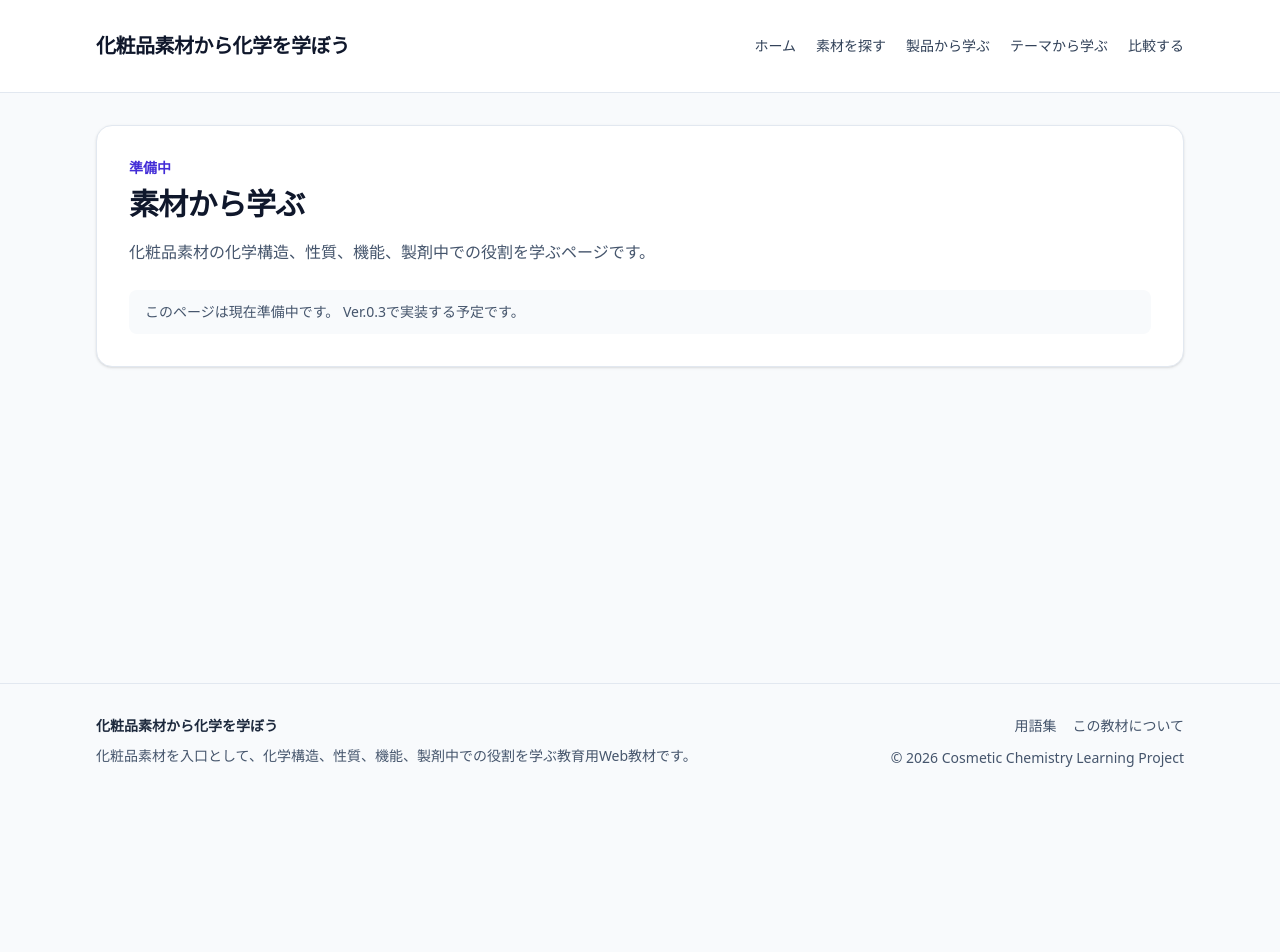
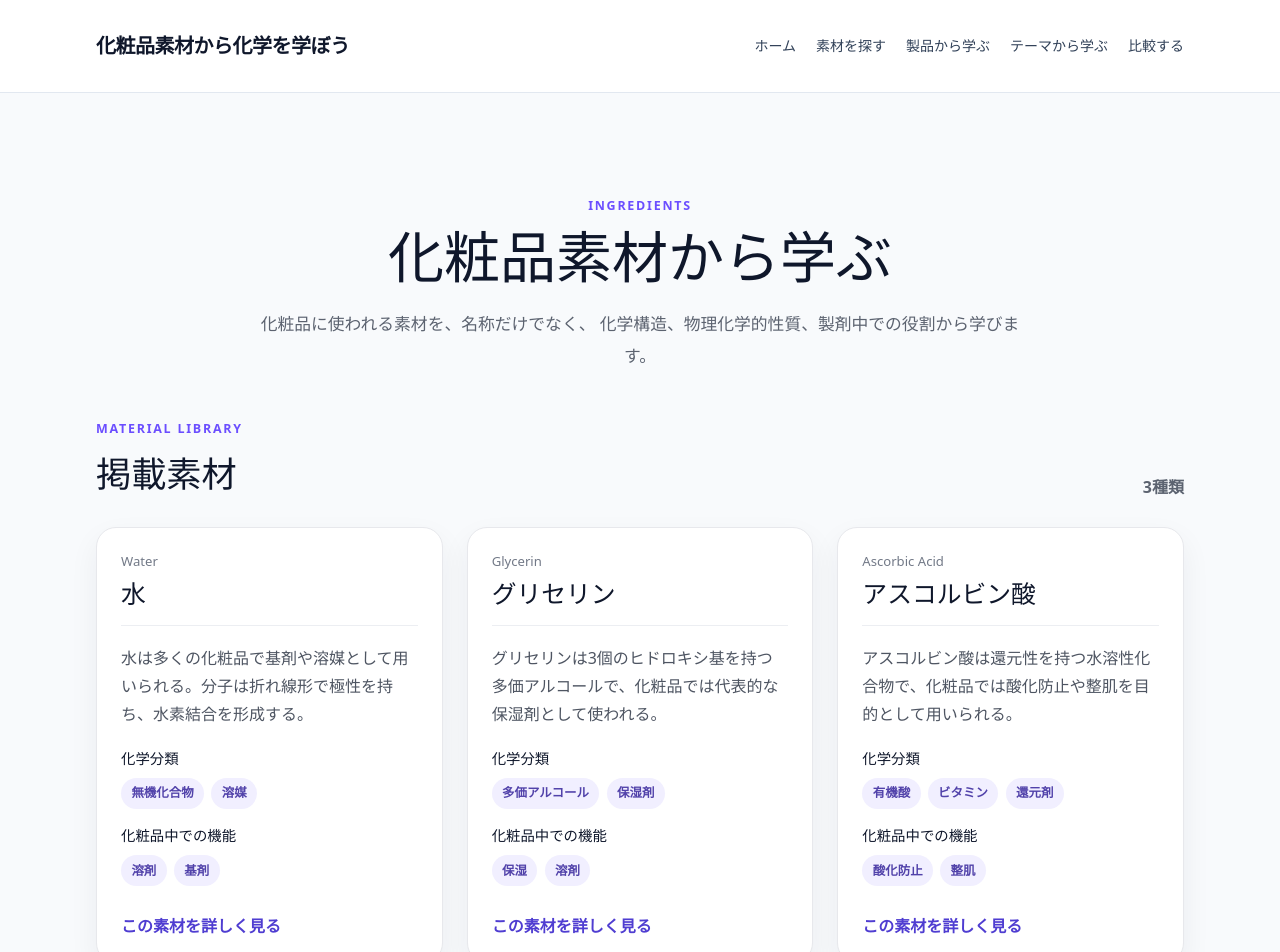
Before and after one commit to Yoshimasa-design/cosmetic-chemistry-learning, a Next.js app: page /ingredients in a window 1280 px wide. Shown: the top 952 px of the page. Before the commit the page ends 800 px from the top, so only its background shows below. Built offline with nearby package versions, Linux system fonts and the light colour scheme.

Commit message:
Add ingredient list page

```diff
--- a/app/globals.css
+++ b/app/globals.css
@@ -29,3 +29,150 @@ a {
   background: rgb(199 210 254);
   color: rgb(30 27 75);
 }
+
+/* Ingredient list */
+
+.page-hero {
+  margin: 0 auto;
+  max-width: 760px;
+  padding: 4.5rem 0 3rem;
+  text-align: center;
+}
+
+.page-hero__eyebrow,
+.section-heading__eyebrow {
+  color: var(--color-accent, #6b4eff);
+  font-size: 0.78rem;
+  font-weight: 700;
+  letter-spacing: 0.14em;
+  margin-bottom: 0.5rem;
+  text-transform: uppercase;
+}
+
+.page-hero h1 {
+  font-size: clamp(2rem, 5vw, 3.5rem);
+  line-height: 1.15;
+  margin-bottom: 1.25rem;
+}
+
+.page-hero p:last-child {
+  color: var(--color-text-muted, #5c6370);
+  font-size: 1.05rem;
+  line-height: 1.9;
+}
+
+.content-section {
+  padding-bottom: 5rem;
+}
+
+.section-heading {
+  align-items: end;
+  display: flex;
+  justify-content: space-between;
+  margin-bottom: 1.75rem;
+  gap: 1rem;
+}
+
+.section-heading h2 {
+  font-size: clamp(1.6rem, 3vw, 2.2rem);
+}
+
+.ingredient-count {
+  color: var(--color-text-muted, #5c6370);
+  font-weight: 700;
+  white-space: nowrap;
+}
+
+.ingredient-grid {
+  display: grid;
+  gap: 1.5rem;
+  grid-template-columns: repeat(
+    auto-fit,
+    minmax(min(100%, 280px), 1fr)
+  );
+}
+
+.ingredient-card {
+  background: #ffffff;
+  border: 1px solid #e7e8ec;
+  border-radius: 1.25rem;
+  box-shadow: 0 12px 30px rgb(28 33 45 / 6%);
+  display: flex;
+  flex-direction: column;
+  padding: 1.5rem;
+}
+
+.ingredient-card__header {
+  border-bottom: 1px solid #eceef2;
+  margin-bottom: 1.1rem;
+  padding-bottom: 1rem;
+}
+
+.ingredient-card__inci {
+  color: #727987;
+  font-size: 0.82rem;
+  margin-bottom: 0.3rem;
+}
+
+.ingredient-card__title {
+  font-size: 1.55rem;
+  line-height: 1.3;
+}
+
+.ingredient-card__summary {
+  color: #4e5562;
+  line-height: 1.75;
+  margin-bottom: 1.25rem;
+}
+
+.ingredient-card__group {
+  margin-bottom: 1rem;
+}
+
+.ingredient-card__group h3 {
+  font-size: 0.9rem;
+  margin-bottom: 0.55rem;
+}
+
+.tag-list {
+  display: flex;
+  flex-wrap: wrap;
+  gap: 0.45rem;
+  list-style: none;
+  margin: 0;
+  padding: 0;
+}
+
+.tag-list li {
+  background: #f1efff;
+  border-radius: 999px;
+  color: #5142aa;
+  font-size: 0.78rem;
+  font-weight: 700;
+  padding: 0.38rem 0.65rem;
+}
+
+.ingredient-card__link {
+  align-self: flex-start;
+  color: #4f3dd1;
+  font-weight: 700;
+  margin-top: auto;
+  padding-top: 0.75rem;
+  text-decoration: none;
+}
+
+.ingredient-card__link:hover {
+  text-decoration: underline;
+}
+
+@media (max-width: 640px) {
+  .page-hero {
+    padding-top: 3rem;
+    text-align: left;
+  }
+
+  .section-heading {
+    align-items: flex-start;
+    flex-direction: column;
+  }
+}
--- a/app/ingredients/page.tsx
+++ b/app/ingredients/page.tsx
@@ -1,11 +1,52 @@
-import PagePlaceholder from "@/components/common/PagePlaceholder";
+import type { Metadata } from "next";
+
+import { IngredientList } from "@/components/ingredients/IngredientList";
+import PageContainer from "@/components/layout/PageContainer";
+import { getAllIngredients } from "@/lib/ingredients";
+
+export const metadata: Metadata = {
+  title: "化粧品素材から学ぶ",
+  description:
+    "化粧品素材の化学構造、性質、機能、製剤中での役割を学ぶ教材です。",
+};
 
 export default function IngredientsPage() {
+  const ingredients = getAllIngredients();
+
   return (
-    <PagePlaceholder
-      title="素材から学ぶ"
-      description="化粧品素材の化学構造、性質、機能、製剤中での役割を学ぶページです。"
-      plannedVersion="Ver.0.3"
-    />
+    <PageContainer>
+      <section className="page-hero">
+        <p className="page-hero__eyebrow">
+          Ingredients
+        </p>
+        <h1>化粧品素材から学ぶ</h1>
+        <p>
+          化粧品に使われる素材を、名称だけでなく、
+          化学構造、物理化学的性質、製剤中での役割から学びます。
+        </p>
+      </section>
+
+      <section
+        aria-labelledby="ingredient-list-heading"
+        className="content-section"
+      >
+        <div className="section-heading">
+          <div>
+            <p className="section-heading__eyebrow">
+              Material Library
+            </p>
+            <h2 id="ingredient-list-heading">
+              掲載素材
+            </h2>
+          </div>
+
+          <p className="ingredient-count">
+            {ingredients.length}種類
+          </p>
+        </div>
+
+        <IngredientList ingredients={ingredients} />
+      </section>
+    </PageContainer>
   );
 }
--- /dev/null
+++ b/components/ingredients/IngredientCard.tsx
@@ -0,0 +1,59 @@
+import Link from "next/link";
+
+import type { Ingredient } from "@/types/ingredient";
+
+interface IngredientCardProps {
+  ingredient: Ingredient;
+}
+
+export function IngredientCard({
+  ingredient,
+}: IngredientCardProps) {
+  return (
+    <article className="ingredient-card">
+      <div className="ingredient-card__header">
+        <p className="ingredient-card__inci">
+          {ingredient.names.inci}
+        </p>
+        <h2 className="ingredient-card__title">
+          {ingredient.names.japanese}
+        </h2>
+      </div>
+
+      <p className="ingredient-card__summary">
+        {ingredient.learning.summary}
+      </p>
+
+      <div className="ingredient-card__group">
+        <h3>化学分類</h3>
+        <ul className="tag-list">
+          {ingredient.classification.chemicalClasses.map(
+            (chemicalClass) => (
+              <li key={chemicalClass}>{chemicalClass}</li>
+            ),
+          )}
+        </ul>
+      </div>
+
+      <div className="ingredient-card__group">
+        <h3>化粧品中での機能</h3>
+        <ul className="tag-list">
+          {ingredient.classification.cosmeticFunctions.map(
+            (cosmeticFunction) => (
+              <li key={cosmeticFunction}>
+                {cosmeticFunction}
+              </li>
+            ),
+          )}
+        </ul>
+      </div>
+
+      <Link
+        className="ingredient-card__link"
+        href={`/ingredients/${ingredient.slug}`}
+      >
+        この素材を詳しく見る
+      </Link>
+    </article>
+  );
+}
--- /dev/null
+++ b/components/ingredients/IngredientList.tsx
@@ -0,0 +1,22 @@
+import type { Ingredient } from "@/types/ingredient";
+
+import { IngredientCard } from "./IngredientCard";
+
+interface IngredientListProps {
+  ingredients: Ingredient[];
+}
+
+export function IngredientList({
+  ingredients,
+}: IngredientListProps) {
+  return (
+    <div className="ingredient-grid">
+      {ingredients.map((ingredient) => (
+        <IngredientCard
+          ingredient={ingredient}
+          key={ingredient.id}
+        />
+      ))}
+    </div>
+  );
+}
```
